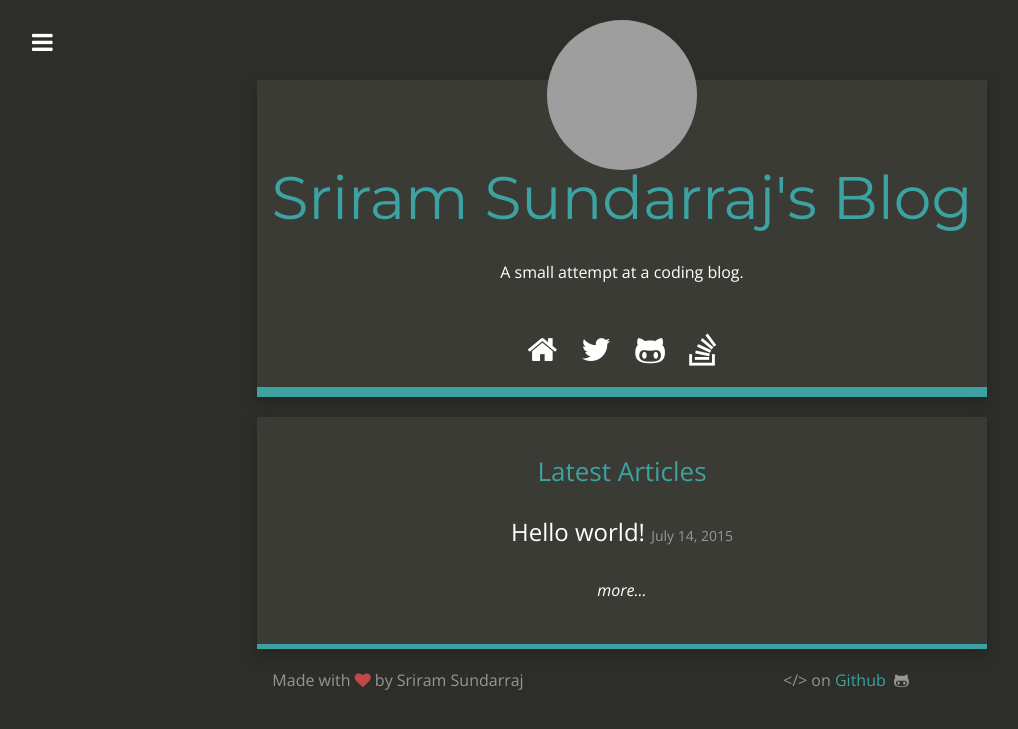
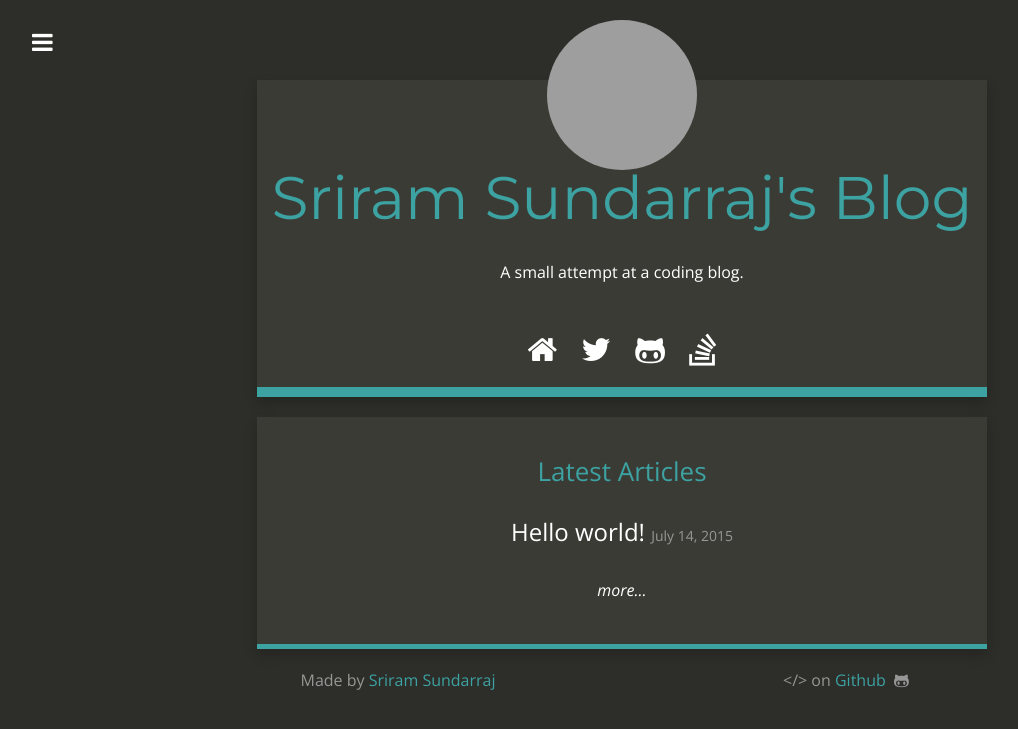
Before and after one commit to ssundarraj/blog, a Jekyll site: the page built from index.html, in a window 1280 px wide. Shown: the top 729 px of the page, without its empty margins (18-1036 px from the left). Built offline with Jekyll 4.4.1, drawn with Linux system fonts in a browser that asks for light colours; nearby versions of some CDN libraries; Markdown is read by kramdown in place of the engine named in the settings; grey boxes are pictures that could not be loaded.

Commit message:
Added link in foot.

```diff
--- a/_config.yml
+++ b/_config.yml
@@ -20,7 +20,7 @@ github_username:  ssundarraj
 stackoverflow_link: http://stackoverflow.com/users/2441165/ssundarraj
 
 # Footer
-footer_left: "Made with <i class=\"fa fa-heart\"></i> by Sriram Sundarraj"
+footer_left: "Made by <a href='http://ssundarraj.me'>Sriram Sundarraj</a>"
 footer_right: "&lt;/&gt; on <a href=\"https://github.com/ssundarraj/blog\">Github</a> &nbsp;<i class=\"fa fa-github-alt\"></i>"
 
 # Build settings
```
